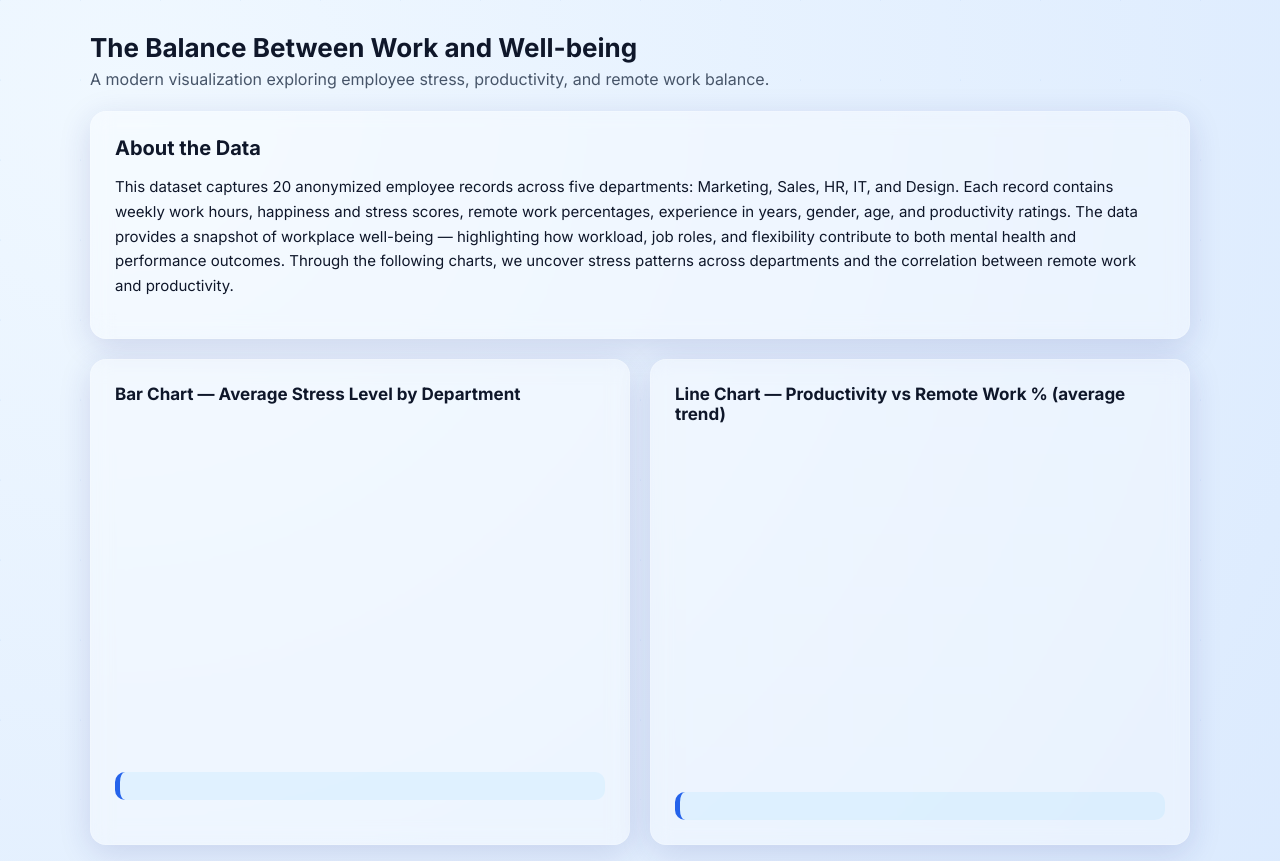
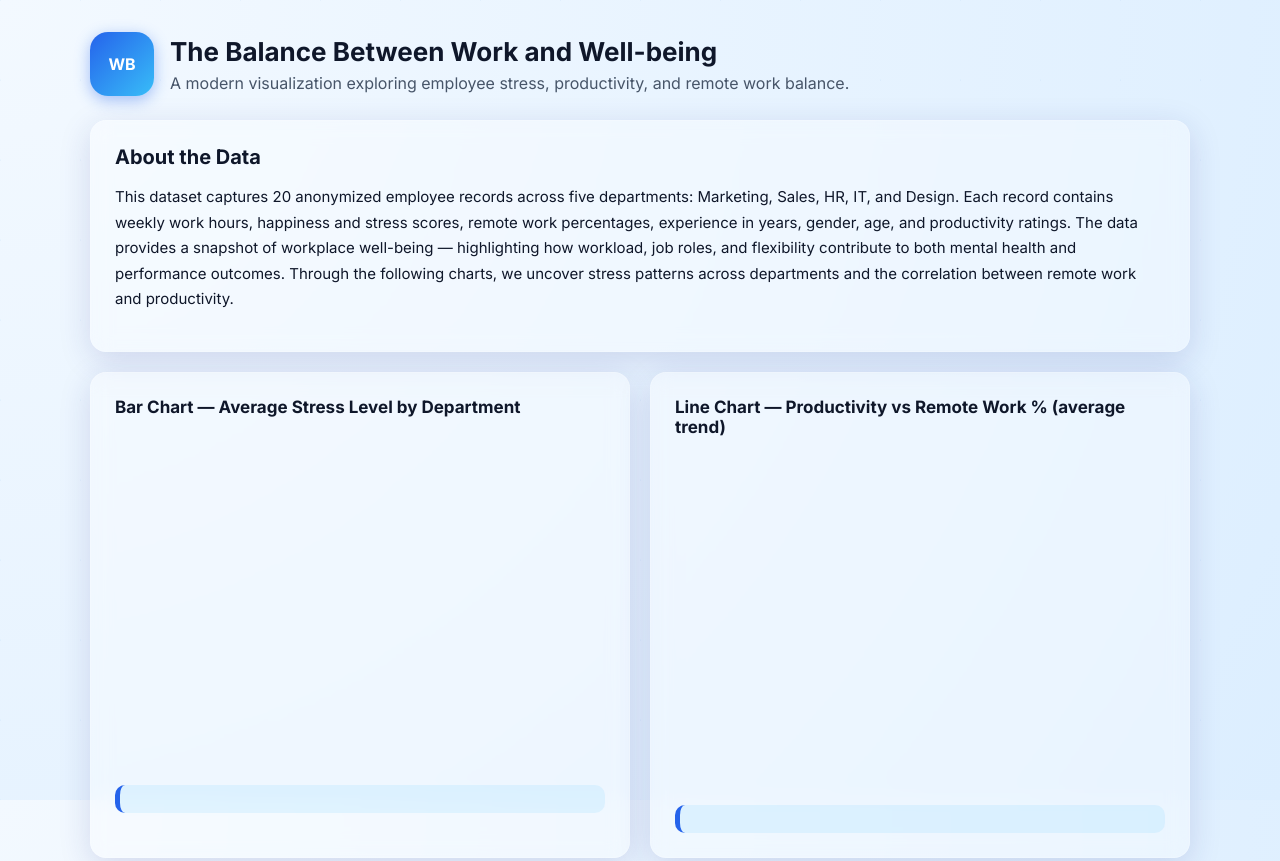
Before and after one commit to kavyailangovan03-bit/Mental-health-blog, a plain HTML site: page index.html in a window 1280 px wide. Shown: the top 861 px of the page. Drawn offline with nearby package versions, Linux system fonts and the light colour scheme.

Commit message:
Update index.html

```diff
--- a/index.html
+++ b/index.html
@@ -7,40 +7,124 @@
 <link href="https://fonts.googleapis.com/css2?family=Inter:wght@300;400;600;700&display=swap" rel="stylesheet">
 <script src="https://cdn.jsdelivr.net/npm/chart.js"></script>
 <style>
-  :root{
-    --bg1:#f0f8ff; --bg2:#dbeafe; --glass:rgba(255,255,255,0.35);
-    --border:rgba(255,255,255,0.18); --shadow:0 8px 32px rgba(31,38,135,0.15);
-    --text:#0f172a; --muted:#475569; --accent1:#2563eb; --accent2:#38bdf8;
+  :root {
+    --bg1: #f3f9ff;
+    --bg2: #dceeff;
+    --glass: rgba(255, 255, 255, 0.35);
+    --card-shadow: 0 8px 32px rgba(31, 38, 135, 0.15);
+    --border: rgba(255, 255, 255, 0.18);
+    --text-main: #0f172a;
+    --muted: #475569;
+    --accent1: #2563eb;
+    --accent2: #38bdf8;
   }
-  *{box-sizing:border-box}
-  body{
-    font-family:Inter,system-ui,Segoe UI,Arial;margin:0;padding:32px;
-    color:var(--text);
-    background:radial-gradient(circle at 10% 10%, var(--bg1), var(--bg2));
-    min-height:100vh; overflow-x:hidden;
+
+  * { box-sizing: border-box; }
+
+  body {
+    font-family: Inter, system-ui, Segoe UI, Arial;
+    margin: 0;
+    padding: 32px;
+    color: var(--text-main);
+    background: radial-gradient(circle at top left, var(--bg1), var(--bg2));
+    background-attachment: fixed;
+    position: relative;
+    overflow-x: hidden;
+    min-height: 100vh;
   }
-  body::before{
-    content:"";position:fixed;inset:0;
-    background-image:linear-gradient(120deg, rgba(37,99,235,0.05) 1px, transparent 1px), linear-gradient(60deg, rgba(56,189,248,0.05) 1px, transparent 1px);
-    background-size:80px 80px;pointer-events:none;
+
+  /* geometric pattern overlay */
+  body::before {
+    content: "";
+    position: fixed;
+    inset: 0;
+    background-image:
+      linear-gradient(120deg, rgba(37,99,235,0.05) 1px, transparent 1px),
+      linear-gradient(60deg, rgba(56,189,248,0.05) 1px, transparent 1px);
+    background-size: 80px 80px;
+    pointer-events: none;
+    opacity: 0.8;
   }
-  .wrap{max-width:1100px;margin:0 auto;z-index:2;position:relative}
-  header{display:flex;align-items:center;gap:16px;margin-bottom:22px}
-  .logo{width:64px;height:64px;border-radius:16px;display:flex;align-items:center;justify-content:center;background:linear-gradient(135deg,var(--accent1),var(--accent2));color:#fff;font-weight:700;box-shadow:0 4px 15px rgba(37,99,235,0.35)}
-  h1{margin:0;font-size:26px} .lead{margin:6px 0 0;color:var(--muted)}
-  .card{background:var(--glass);border-radius:16px;padding:24px;backdrop-filter:blur(10px);box-shadow:var(--shadow);border:1px solid var(--border);margin-bottom:20px}
-  .about{line-height:1.65;font-size:15px;color:var(--text)}
-  .grid{display:grid;grid-template-columns:1fr 1fr;gap:20px}
-  canvas{width:100% !important;height:340px !important;border-radius:8px}
-  .inference{margin-top:14px;padding:14px;border-radius:10px;background:rgba(56,189,248,0.08);border-left:5px solid var(--accent1)}
-  footer{text-align:center;color:var(--muted);margin-top:24px;font-size:14px}
-  @media(max-width:900px){.grid{grid-template-columns:1fr}canvas{height:260px !important}}
+
+  .wrap { max-width: 1100px; margin: 0 auto; position: relative; z-index: 2; }
+
+  header {
+    display: flex;
+    align-items: center;
+    gap: 16px;
+    margin-bottom: 24px;
+  }
+
+  .logo {
+    width: 64px;
+    height: 64px;
+    border-radius: 18px;
+    display: flex;
+    align-items: center;
+    justify-content: center;
+    font-weight: 700;
+    background: linear-gradient(135deg, var(--accent1), var(--accent2));
+    color: white;
+    box-shadow: 0 4px 15px rgba(37,99,235,0.4);
+  }
+
+  h1 { margin: 0; font-size: 26px; }
+  p.lead { margin: 6px 0 0; color: var(--muted); }
+
+  .card {
+    background: var(--glass);
+    border-radius: 16px;
+    padding: 24px;
+    box-shadow: var(--card-shadow);
+    backdrop-filter: blur(10px);
+    border: 1px solid var(--border);
+    margin-bottom: 20px;
+  }
+
+  .grid {
+    display: grid;
+    grid-template-columns: 1fr 1fr;
+    gap: 20px;
+  }
+
+  canvas {
+    width: 100% !important;
+    height: 340px !important;
+    border-radius: 8px;
+  }
+
+  .about {
+    line-height: 1.7;
+    font-size: 15px;
+    color: #0f172a;
+  }
+
+  .inference {
+    margin-top: 14px;
+    padding: 14px;
+    border-radius: 10px;
+    background: rgba(56,189,248,0.1);
+    border-left: 5px solid var(--accent1);
+    color: #0f172a;
+  }
+
+  footer {
+    text-align: center;
+    color: var(--muted);
+    margin-top: 25px;
+    font-size: 14px;
+  }
+
+  @media(max-width: 900px) {
+    .grid { grid-template-columns: 1fr; }
+    canvas { height: 260px !important; }
+  }
 </style>
 </head>
 <body>
 <main class="wrap">
   <header>
-
+    <div class="logo">WB</div>
     <div>
       <h1>The Balance Between Work and Well-being</h1>
       <p class="lead">A modern visualization exploring employee stress, productivity, and remote work balance.</p>
```
